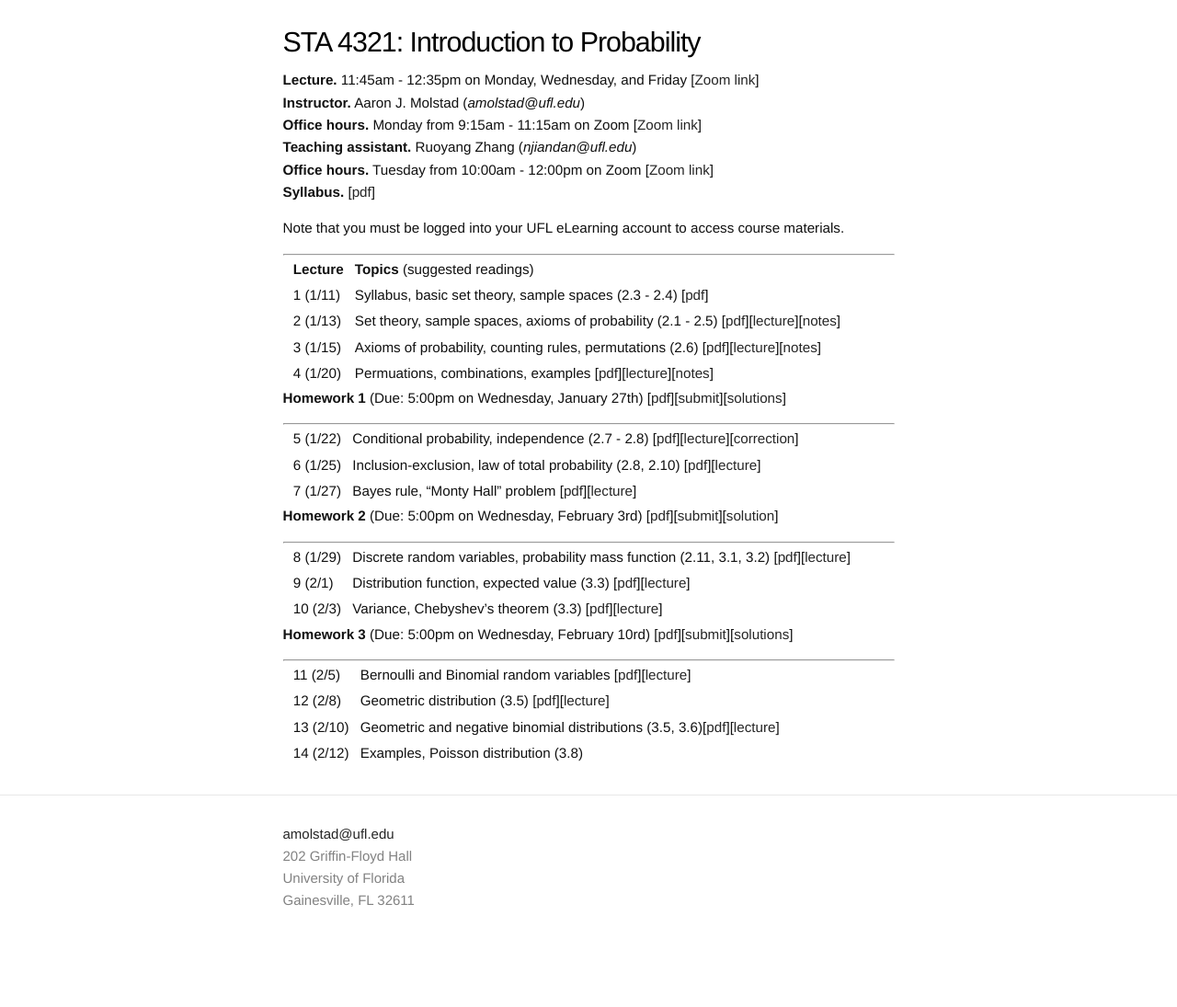
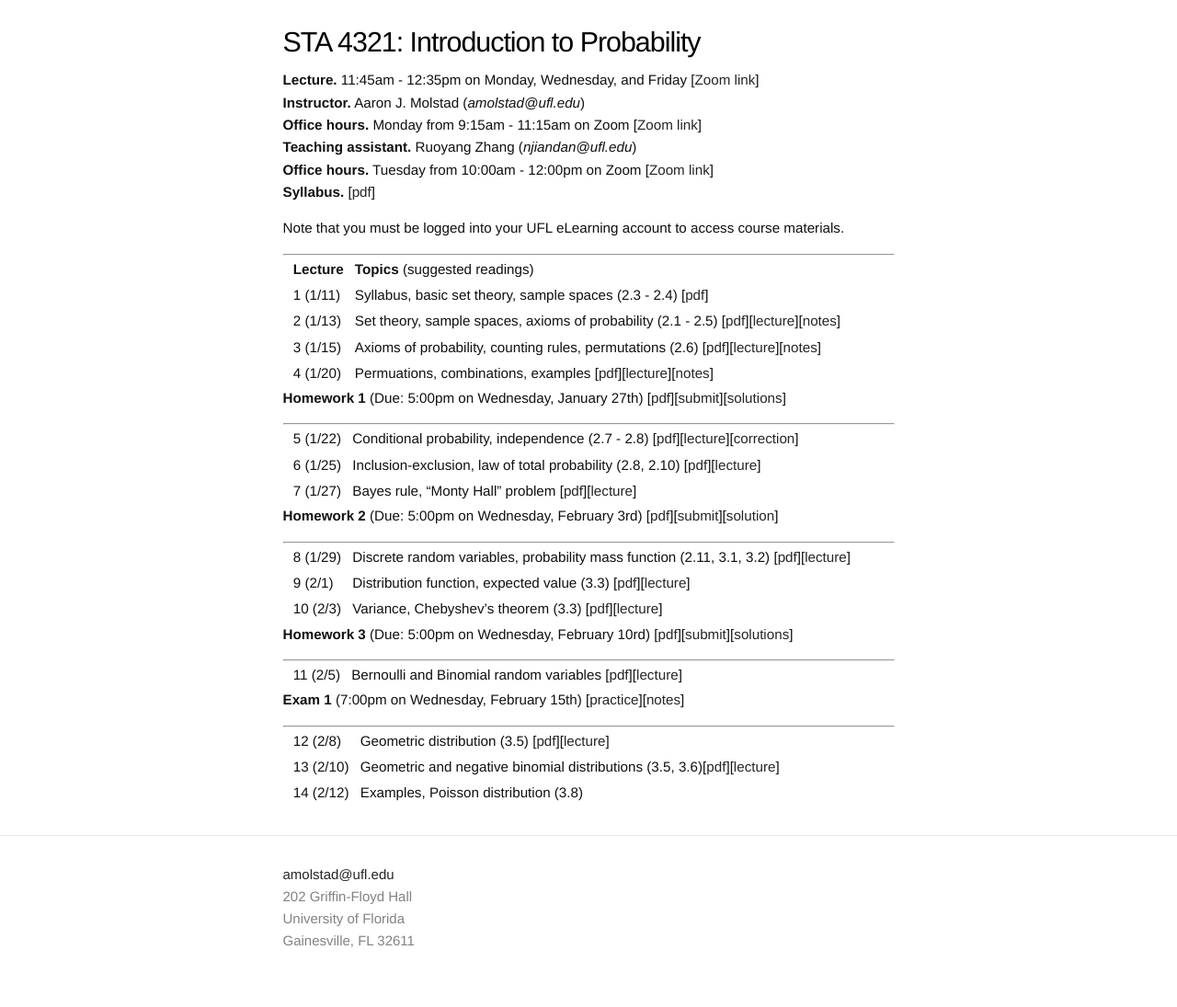
Before and after one commit to ajmolstad/ajmolstad.github.io, a Jekyll site: the page built from S21_STA4321.md, in a window 1280 px wide. Shown: the whole page at 92% size. Built offline with Jekyll 4.4.1, drawn with Linux system fonts in a browser that asks for light colours; before the commit the page ends 1051 px from its top, so only the background shows below that.

Commit message:
Update S21_STA4321.md

```diff
--- a/S21_STA4321.md
+++ b/S21_STA4321.md
@@ -42,6 +42,11 @@ Note that you must be logged into your UFL eLearning account to access course ma
 ----------------
 
 || 11 (2/5) || Bernoulli and Binomial random variables [[pdf](https://ufl.instructure.com/files/56812650/download?download_frd=1)][[lecture](https://ufl.instructure.com/files/56857508/download?download_frd=1)] ||
+
+**Exam 1** (7:00pm on Wednesday, February 15th) [[practice](https://ufl.instructure.com/files/56993987/download?download_frd=1)][[notes](https://ufl.instructure.com/files/56994195/download?download_frd=1)]
+
+----------------
+
 || 12 (2/8)  || Geometric distribution (3.5) [[pdf](https://ufl.instructure.com/files/56881764/download?download_frd=1)][[lecture](https://ufl.instructure.com/courses/426946/files?preview=56887531)] ||
 || 13 (2/10)  || Geometric and negative binomial distributions (3.5, 3.6)[[pdf](https://ufl.instructure.com/files/56946871/download?download_frd=1)][[lecture](https://ufl.instructure.com/files/56959137/download?download_frd=1)]||
 || 14 (2/12)  || Examples, Poisson distribution (3.8) ||
```
